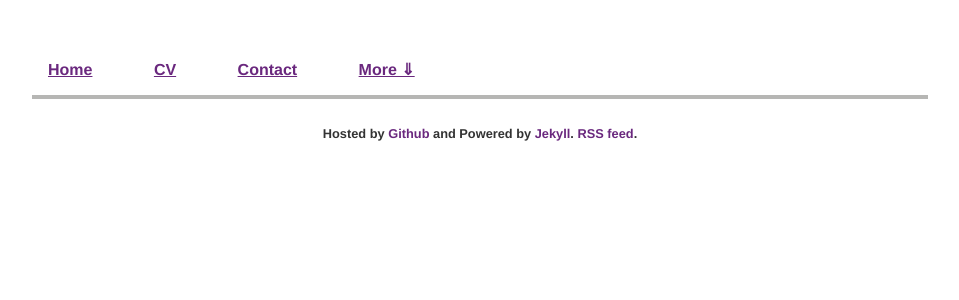
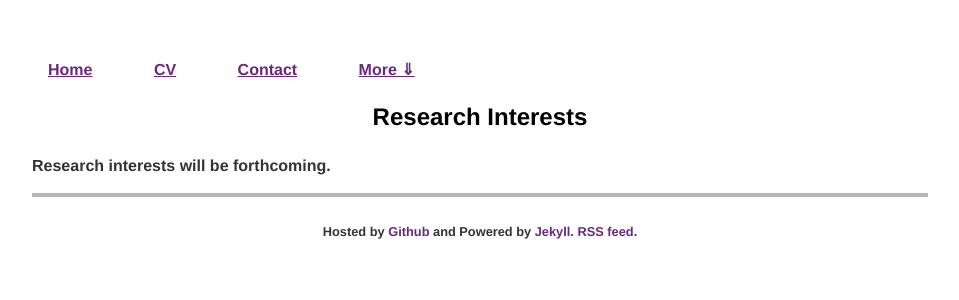
Before and after one commit to nichrishayes/nichrishayes.github.io, a Jekyll site: the page built from research/index.html, in a window 1280 px wide. Shown: the top 300 px of the page, without its empty margins (160-1119 px from the left). Built offline with Jekyll 4.4.1, drawn with Linux system fonts in a browser that asks for light colours.

Commit message:
Update index.html

```diff
--- a/research/index.html
+++ b/research/index.html
@@ -2,3 +2,7 @@
 layout: default
 title: Nick Christopher-Hayes, BA - Research
 ---
+
+<h3> Research Interests </h3>
+
+<b><p>Research interests will be forthcoming.</p><b>
```
